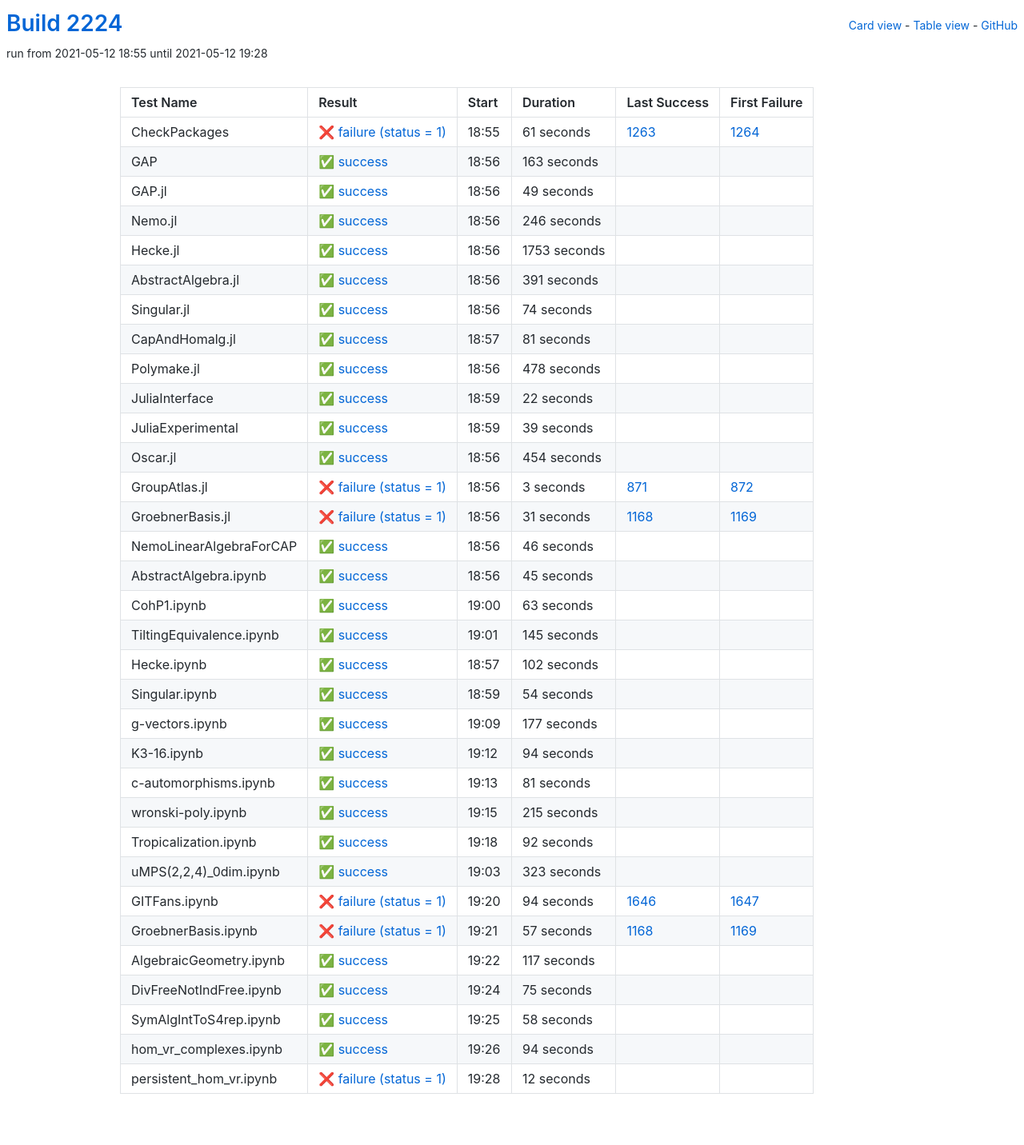
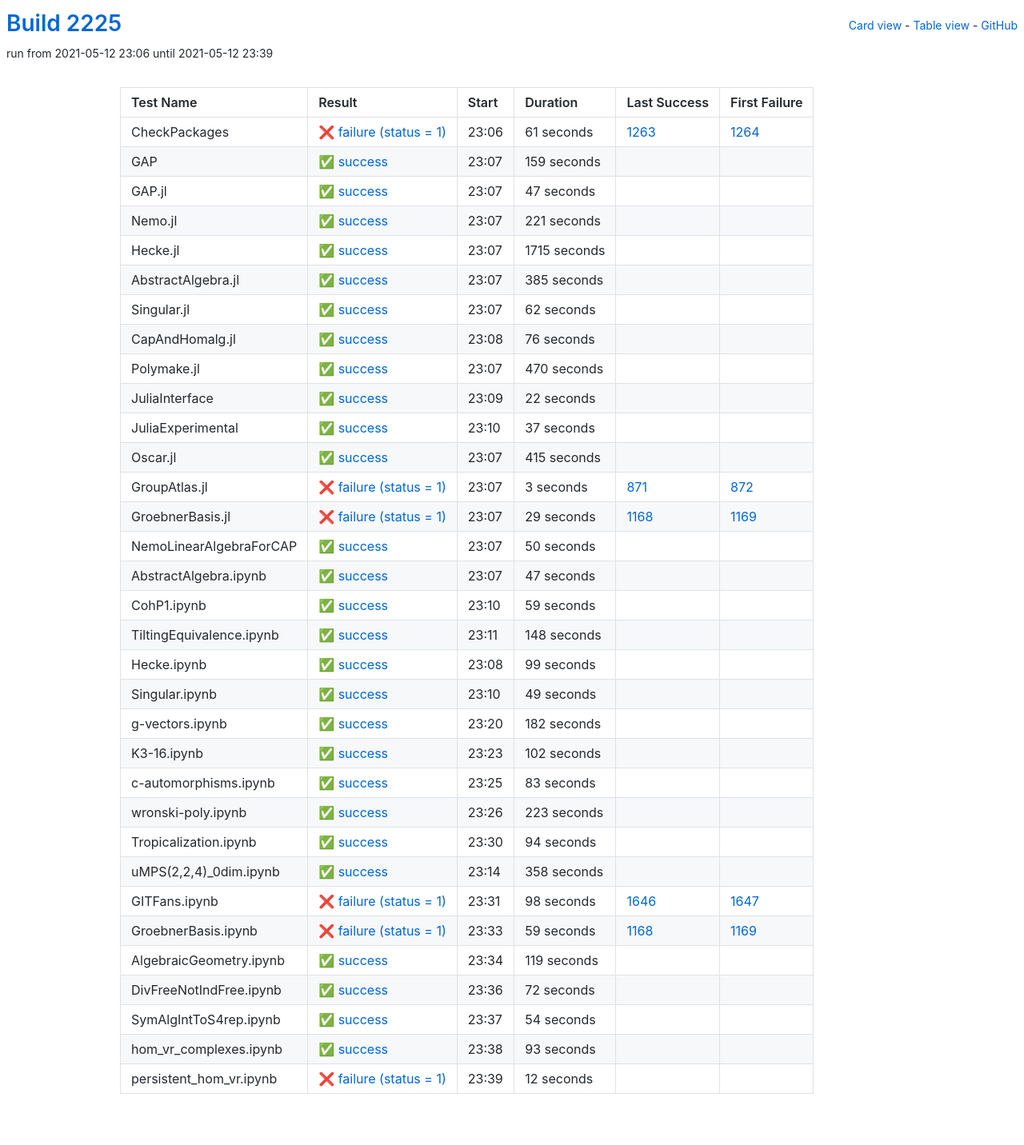
Before and after one commit to oscar-system/oscar-ci-status-stable, a Jekyll site: the page built from table.html, in a window 1280 px wide. Shown: the whole page at 80% size. Built offline with Jekyll 4.4.1, drawn with Linux system fonts in a browser that asks for light colours.

Commit message:
Build #2225

```diff
--- a/_data/ci.yml
+++ b/_data/ci.yml
@@ -1,6 +1,6 @@
 ---
-build: 2224
-build_url: https://oscarci.mathematik.uni-kl.de/job/oscar-stable/2224/
+build: 2225
+build_url: https://oscarci.mathematik.uni-kl.de/job/oscar-stable/2225/
 job: oscar-stable
 organization: oscar-system
 repo: oscar-ci-status-stable
@@ -8,8 +8,8 @@ repourl: https://github.com/oscar-system/oscar-ci-status-stable
 tests:
 - name: CheckPackages
   id: checkpackages
-  log: https://oscarci.mathematik.uni-kl.de/job/oscar-stable/2224/artifact/logs/build-2224/CheckPackages.log
-  start: 2021-05-12 18:55
+  log: https://oscarci.mathematik.uni-kl.de/job/oscar-stable/2225/artifact/logs/build-2225/CheckPackages.log
+  start: 2021-05-12 23:06
   success: false
   exitcode: 1
   status: failure
@@ -20,104 +20,104 @@ tests:
   first_failure_url: https://oscarci.mathematik.uni-kl.de/job/oscar-stable/1264/
 - name: GAP
   id: gap
-  log: https://oscarci.mathematik.uni-kl.de/job/oscar-stable/2224/artifact/logs/build-2224/GAP.log
-  start: 2021-05-12 18:56
+  log: https://oscarci.mathematik.uni-kl.de/job/oscar-stable/2225/artifact/logs/build-2225/GAP.log
+  start: 2021-05-12 23:07
   success: true
   exitcode: 0
   status: success
-  duration: 163
+  duration: 159
   last_success: false
   last_success_url:
   first_failure: false
   first_failure_url:
 - name: GAP.jl
   id: gap-jl
-  log: https://oscarci.mathematik.uni-kl.de/job/oscar-stable/2224/artifact/logs/build-2224/GAP.jl.log
-  start: 2021-05-12 18:56
+  log: https://oscarci.mathematik.uni-kl.de/job/oscar-stable/2225/artifact/logs/build-2225/GAP.jl.log
+  start: 2021-05-12 23:07
   success: true
   exitcode: 0
   status: success
-  duration: 49
+  duration: 47
   last_success: false
   last_success_url:
   first_failure: false
   first_failure_url:
 - name: Nemo.jl
   id: nemo-jl
-  log: https://oscarci.mathematik.uni-kl.de/job/oscar-stable/2224/artifact/logs/build-2224/Nemo.jl.log
-  start: 2021-05-12 18:56
+  log: https://oscarci.mathematik.uni-kl.de/job/oscar-stable/2225/artifact/logs/build-2225/Nemo.jl.log
+  start: 2021-05-12 23:07
   success: true
   exitcode: 0
   status: success
-  duration: 246
+  duration: 221
   last_success: false
   last_success_url:
   first_failure: false
   first_failure_url:
 - name: Hecke.jl
   id: hecke-jl
-  log: https://oscarci.mathematik.uni-kl.de/job/oscar-stable/2224/artifact/logs/build-2224/Hecke.jl.log
-  start: 2021-05-12 18:56
+  log: https://oscarci.mathematik.uni-kl.de/job/oscar-stable/2225/artifact/logs/build-2225/Hecke.jl.log
+  start: 2021-05-12 23:07
   success: true
   exitcode: 0
   status: success
-  duration: 1753
+  duration: 1715
   last_success: false
   last_success_url:
   first_failure: false
   first_failure_url:
 - name: AbstractAlgebra.jl
   id: abstractalgebra-jl
-  log: https://oscarci.mathematik.uni-kl.de/job/oscar-stable/2224/artifact/logs/build-2224/AbstractAlgebra.jl.log
-  start: 2021-05-12 18:56
+  log: https://oscarci.mathematik.uni-kl.de/job/oscar-stable/2225/artifact/logs/build-2225/AbstractAlgebra.jl.log
+  start: 2021-05-12 23:07
   success: true
   exitcode: 0
   status: success
-  duration: 391
+  duration: 385
   last_success: false
   last_success_url:
   first_failure: false
   first_failure_url:
 - name: Singular.jl
   id: singular-jl
-  log: https://oscarci.mathematik.uni-kl.de/job/oscar-stable/2224/artifact/logs/build-2224/Singular.jl.log
-  start: 2021-05-12 18:56
+  log: https://oscarci.mathematik.uni-kl.de/job/oscar-stable/2225/artifact/logs/build-2225/Singular.jl.log
+  start: 2021-05-12 23:07
   success: true
   exitcode: 0
   status: success
-  duration: 74
+  duration: 62
   last_success: false
   last_success_url:
   first_failure: false
   first_failure_url:
 - name: CapAndHomalg.jl
   id: capandhomalg-jl
-  log: https://oscarci.mathematik.uni-kl.de/job/oscar-stable/2224/artifact/logs/build-2224/CapAndHomalg.jl.log
-  start: 2021-05-12 18:57
+  log: https://oscarci.mathematik.uni-kl.de/job/oscar-stable/2225/artifact/logs/build-2225/CapAndHomalg.jl.log
+  start: 2021-05-12 23:08
   success: true
   exitcode: 0
   status: success
-  duration: 81
+  duration: 76
   last_success: false
   last_success_url:
   first_failure: false
   first_failure_url:
 - name: Polymake.jl
   id: polymake-jl
-  log: https://oscarci.mathematik.uni-kl.de/job/oscar-stable/2224/artifact/logs/build-2224/Polymake.jl.log
-  start: 2021-05-12 18:56
+  log: https://oscarci.mathematik.uni-kl.de/job/oscar-stable/2225/artifact/logs/build-2225/Polymake.jl.log
+  start: 2021-05-12 23:07
   success: true
   exitcode: 0
   status: success
-  duration: 478
+  duration: 470
   last_success: false
   last_success_url:
   first_failure: false
   first_failure_url:
 - name: JuliaInterface
   id: juliainterface
-  log: https://oscarci.mathematik.uni-kl.de/job/oscar-stable/2224/artifact/logs/build-2224/JuliaInterface.log
-  start: 2021-05-12 18:59
+  log: https://oscarci.mathematik.uni-kl.de/job/oscar-stable/2225/artifact/logs/build-2225/JuliaInterface.log
+  start: 2021-05-12 23:09
   success: true
   exitcode: 0
   status: success
@@ -128,32 +128,32 @@ tests:
   first_failure_url:
 - name: JuliaExperimental
   id: juliaexperimental
-  log: https://oscarci.mathematik.uni-kl.de/job/oscar-stable/2224/artifact/logs/build-2224/JuliaExperimental.log
-  start: 2021-05-12 18:59
+  log: https://oscarci.mathematik.uni-kl.de/job/oscar-stable/2225/artifact/logs/build-2225/JuliaExperimental.log
+  start: 2021-05-12 23:10
   success: true
   exitcode: 0
   status: success
-  duration: 39
+  duration: 37
   last_success: false
   last_success_url:
   first_failure: false
   first_failure_url:
 - name: Oscar.jl
   id: oscar-jl
-  log: https://oscarci.mathematik.uni-kl.de/job/oscar-stable/2224/artifact/logs/build-2224/Oscar.jl.log
-  start: 2021-05-12 18:56
+  log: https://oscarci.mathematik.uni-kl.de/job/oscar-stable/2225/artifact/logs/build-2225/Oscar.jl.log
+  start: 2021-05-12 23:07
   success: true
   exitcode: 0
   status: success
-  duration: 454
+  duration: 415
   last_success: false
   last_success_url:
   first_failure: false
   first_failure_url:
 - name: GroupAtlas.jl
   id: groupatlas-jl
-  log: https://oscarci.mathematik.uni-kl.de/job/oscar-stable/2224/artifact/logs/build-2224/GroupAtlas.jl.log
-  start: 2021-05-12 18:56
+  log: https://oscarci.mathematik.uni-kl.de/job/oscar-stable/2225/artifact/logs/build-2225/GroupAtlas.jl.log
+  start: 2021-05-12 23:07
   success: false
   exitcode: 1
   status: failure
@@ -164,68 +164,104 @@ tests:
   first_failure_url: https://oscarci.mathematik.uni-kl.de/job/oscar-stable/872/
 - name: GroebnerBasis.jl
   id: groebnerbasis-jl
-  log: https://oscarci.mathematik.uni-kl.de/job/oscar-stable/2224/artifact/logs/build-2224/GroebnerBasis.jl.log
-  start: 2021-05-12 18:56
+  log: https://oscarci.mathematik.uni-kl.de/job/oscar-stable/2225/artifact/logs/build-2225/GroebnerBasis.jl.log
+  start: 2021-05-12 23:07
   success: false
   exitcode: 1
   status: failure
-  duration: 31
+  duration: 29
   last_success: 1168
   last_success_url: https://oscarci.mathematik.uni-kl.de/job/oscar-stable/1168/
   first_failure: 1169
   first_failure_url: https://oscarci.mathematik.uni-kl.de/job/oscar-stable/1169/
 - name: NemoLinearAlgebraForCAP
   id: nemolinearalgebraforcap
-  log: https://oscarci.mathematik.uni-kl.de/job/oscar-stable/2224/artifact/logs/build-2224/NemoLinearAlgebraForCAP.log
-  start: 2021-05-12 18:56
+  log: https://oscarci.mathematik.uni-kl.de/job/oscar-stable/2225/artifact/logs/build-2225/NemoLinearAlgebraForCAP.log
+  start: 2021-05-12 23:07
   success: true
   exitcode: 0
   status: success
-  duration: 46
+  duration: 50
   last_success: false
   last_success_url:
   first_failure: false
   first_failure_url:
 - name: AbstractAlgebra.ipynb
   id: abstractalgebra-ipynb
-  log: https://oscarci.mathematik.uni-kl.de/job/oscar-stable/2224/artifact/logs/build-2224/AbstractAlgebra.ipynb.log
-  start: 2021-05-12 18:56
+  log: https://oscarci.mathematik.uni-kl.de/job/oscar-stable/2225/artifact/logs/build-2225/AbstractAlgebra.ipynb.log
+  start: 2021-05-12 23:07
   success: true
   exitcode: 0
   status: success
-  duration: 45
+  duration: 47
   last_success: false
   last_success_url:
   first_failure: false
   first_failure_url:
 - name: CohP1.ipynb
   id: cohp1-ipynb
-  log: https://oscarci.mathematik.uni-kl.de/job/oscar-stable/2224/artifact/logs/build-2224/CohP1.ipynb.log
-  start: 2021-05-12 19:00
+  log: https://oscarci.mathematik.uni-kl.de/job/oscar-stable/2225/artifact/logs/build-2225/CohP1.ipynb.log
+  start: 2021-05-12 23:10
   success: true
   exitcode: 0
   status: success
-  duration: 63
+  duration: 59
   last_success: false
   last_success_url:
   first_failure: false
   first_failure_url:
 - name: TiltingEquivalence.ipynb
   id: tiltingequivalence-ipynb
-  log: https://oscarci.mathematik.uni-kl.de/job/oscar-stable/2224/artifact/logs/build-2224/TiltingEquivalence.ipynb.log
-  start: 2021-05-12 19:01
+  log: https://oscarci.mathematik.uni-kl.de/job/oscar-stable/2225/artifact/logs/build-2225/TiltingEquivalence.ipynb.log
+  start: 2021-05-12 23:11
   success: true
   exitcode: 0
   status: success
-  duration: 145
+  duration: 148
   last_success: false
   last_success_url:
   first_failure: false
   first_failure_url:
 - name: Hecke.ipynb
   id: hecke-ipynb
-  log: https://oscarci.mathematik.uni-kl.de/job/oscar-stable/2224/artifact/logs/build-2224/Hecke.ipynb.log
-  start: 2021-05-12 18:57
+  log: https://oscarci.mathematik.uni-kl.de/job/oscar-stable/2225/artifact/logs/build-2225/Hecke.ipynb.log
+  start: 2021-05-12 23:08
+  success: true
+  exitcode: 0
+  status: success
+  duration: 99
+  last_success: false
+  last_success_url:
+  first_failure: false
+  first_failure_url:
+- name: Singular.ipynb
+  id: singular-ipynb
+  log: https://oscarci.mathematik.uni-kl.de/job/oscar-stable/2225/artifact/logs/build-2225/Singular.ipynb.log
+  start: 2021-05-12 23:10
+  success: true
+  exitcode: 0
+  status: success
+  duration: 49
+  last_success: false
+  last_success_url:
+  first_failure: false
+  first_failure_url:
+- name: g-vectors.ipynb
+  id: g-vectors-ipynb
+  log: https://oscarci.mathematik.uni-kl.de/job/oscar-stable/2225/artifact/logs/build-2225/g-vectors.ipynb.log
+  start: 2021-05-12 23:20
+  success: true
+  exitcode: 0
+  status: success
+  duration: 182
+  last_success: false
+  last_success_url:
+  first_failure: false
+  first_failure_url:
+- name: K3-16.ipynb
+  id: k3-16-ipynb
+  log: https://oscarci.mathematik.uni-kl.de/job/oscar-stable/2225/artifact/logs/build-2225/K3-16.ipynb.log
+  start: 2021-05-12 23:23
   success: true
   exitcode: 0
   status: success
@@ -234,10 +270,106 @@ tests:
   last_success_url:
   first_failure: false
   first_failure_url:
-- name: Singular.ipynb
-  id: singular-ipynb
-  log: https://oscarci.mathematik.uni-kl.de/job/oscar-stable/2224/artifact/logs/build-2224/Singular.ipynb.log
-  start: 2021-05-12 18:59
+- name: c-automorphisms.ipynb
+  id: c-automorphisms-ipynb
+  log: https://oscarci.mathematik.uni-kl.de/job/oscar-stable/2225/artifact/logs/build-2225/c-automorphisms.ipynb.log
+  start: 2021-05-12 23:25
+  success: true
+  exitcode: 0
+  status: success
+  duration: 83
+  last_success: false
+  last_success_url:
+  first_failure: false
+  first_failure_url:
+- name: wronski-poly.ipynb
+  id: wronski-poly-ipynb
+  log: https://oscarci.mathematik.uni-kl.de/job/oscar-stable/2225/artifact/logs/build-2225/wronski-poly.ipynb.log
+  start: 2021-05-12 23:26
+  success: true
+  exitcode: 0
+  status: success
+  duration: 223
+  last_success: false
+  last_success_url:
+  first_failure: false
+  first_failure_url:
+- name: Tropicalization.ipynb
+  id: tropicalization-ipynb
+  log: https://oscarci.mathematik.uni-kl.de/job/oscar-stable/2225/artifact/logs/build-2225/Tropicalization.ipynb.log
+  start: 2021-05-12 23:30
+  success: true
+  exitcode: 0
+  status: success
+  duration: 94
+  last_success: false
+  last_success_url:
+  first_failure: false
+  first_failure_url:
+- name: uMPS(2,2,4)_0dim.ipynb
+  id: umps-2-2-4-0dim-ipynb
+  log: https://oscarci.mathematik.uni-kl.de/job/oscar-stable/2225/artifact/logs/build-2225/uMPS-2-2-4-_0dim.ipynb.log
+  start: 2021-05-12 23:14
+  success: true
+  exitcode: 0
+  status: success
+  duration: 358
+  last_success: false
+  last_success_url:
+  first_failure: false
+  first_failure_url:
+- name: GITFans.ipynb
+  id: gitfans-ipynb
+  log: https://oscarci.mathematik.uni-kl.de/job/oscar-stable/2225/artifact/logs/build-2225/GITFans.ipynb.log
+  start: 2021-05-12 23:31
+  success: false
+  exitcode: 1
+  status: failure
+  duration: 98
+  last_success: 1646
+  last_success_url: https://oscarci.mathematik.uni-kl.de/job/oscar-stable/1646/
+  first_failure: 1647
+  first_failure_url: https://oscarci.mathematik.uni-kl.de/job/oscar-stable/1647/
+- name: GroebnerBasis.ipynb
+  id: groebnerbasis-ipynb
+  log: https://oscarci.mathematik.uni-kl.de/job/oscar-stable/2225/artifact/logs/build-2225/GroebnerBasis.ipynb.log
+  start: 2021-05-12 23:33
+  success: false
+  exitcode: 1
+  status: failure
+  duration: 59
+  last_success: 1168
+  last_success_url: https://oscarci.mathematik.uni-kl.de/job/oscar-stable/1168/
+  first_failure: 1169
+  first_failure_url: https://oscarci.mathematik.uni-kl.de/job/oscar-stable/1169/
+- name: AlgebraicGeometry.ipynb
+  id: algebraicgeometry-ipynb
+  log: https://oscarci.mathematik.uni-kl.de/job/oscar-stable/2225/artifact/logs/build-2225/AlgebraicGeometry.ipynb.log
+  start: 2021-05-12 23:34
+  success: true
+  exitcode: 0
+  status: success
+  duration: 119
+  last_success: false
+  last_success_url:
+  first_failure: false
+  first_failure_url:
+- name: DivFreeNotIndFree.ipynb
+  id: divfreenotindfree-ipynb
+  log: https://oscarci.mathematik.uni-kl.de/job/oscar-stable/2225/artifact/logs/build-2225/DivFreeNotIndFree.ipynb.log
+  start: 2021-05-12 23:36
+  success: true
+  exitcode: 0
+  status: success
+  duration: 72
+  last_success: false
+  last_success_url:
+  first_failure: false
+  first_failure_url:
+- name: SymAlgIntToS4rep.ipynb
+  id: symalginttos4rep-ipynb
+  log: https://oscarci.mathematik.uni-kl.de/job/oscar-stable/2225/artifact/logs/build-2225/SymAlgIntToS4rep.ipynb.log
+  start: 2021-05-12 23:37
   success: true
   exitcode: 0
   status: success
@@ -246,154 +378,22 @@ tests:
   last_success_url:
   first_failure: false
   first_failure_url:
-- name: g-vectors.ipynb
-  id: g-vectors-ipynb
-  log: https://oscarci.mathematik.uni-kl.de/job/oscar-stable/2224/artifact/logs/build-2224/g-vectors.ipynb.log
-  start: 2021-05-12 19:09
+- name: hom_vr_complexes.ipynb
+  id: hom-vr-complexes-ipynb
+  log: https://oscarci.mathematik.uni-kl.de/job/oscar-stable/2225/artifact/logs/build-2225/hom_vr_complexes.ipynb.log
+  start: 2021-05-12 23:38
   success: true
   exitcode: 0
   status: success
-  duration: 177
-  last_success: false
-  last_success_url:
-  first_failure: false
-  first_failure_url:
-- name: K3-16.ipynb
-  id: k3-16-ipynb
-  log: https://oscarci.mathematik.uni-kl.de/job/oscar-stable/2224/artifact/logs/build-2224/K3-16.ipynb.log
-  start: 2021-05-12 19:12
-  success: true
-  exitcode: 0
-  status: success
-  duration: 94
-  last_success: false
-  last_success_url:
-  first_failure: false
-  first_failure_url:
-- name: c-automorphisms.ipynb
-  id: c-automorphisms-ipynb
-  log: https://oscarci.mathematik.uni-kl.de/job/oscar-stable/2224/artifact/logs/build-2224/c-automorphisms.ipynb.log
-  start: 2021-05-12 19:13
-  success: true
-  exitcode: 0
-  status: success
-  duration: 81
-  last_success: false
-  last_success_url:
-  first_failure: false
-  first_failure_url:
-- name: wronski-poly.ipynb
-  id: wronski-poly-ipynb
-  log: https://oscarci.mathematik.uni-kl.de/job/oscar-stable/2224/artifact/logs/build-2224/wronski-poly.ipynb.log
-  start: 2021-05-12 19:15
-  success: true
-  exitcode: 0
-  status: success
-  duration: 215
-  last_success: false
-  last_success_url:
-  first_failure: false
-  first_failure_url:
-- name: Tropicalization.ipynb
-  id: tropicalization-ipynb
-  log: https://oscarci.mathematik.uni-kl.de/job/oscar-stable/2224/artifact/logs/build-2224/Tropicalization.ipynb.log
-  start: 2021-05-12 19:18
-  success: true
-  exitcode: 0
-  status: success
-  duration: 92
-  last_success: false
-  last_success_url:
-  first_failure: false
-  first_failure_url:
-- name: uMPS(2,2,4)_0dim.ipynb
-  id: umps-2-2-4-0dim-ipynb
-  log: https://oscarci.mathematik.uni-kl.de/job/oscar-stable/2224/artifact/logs/build-2224/uMPS-2-2-4-_0dim.ipynb.log
-  start: 2021-05-12 19:03
-  success: true
-  exitcode: 0
-  status: success
-  duration: 323
-  last_success: false
-  last_success_url:
-  first_failure: false
-  first_failure_url:
-- name: GITFans.ipynb
-  id: gitfans-ipynb
-  log: https://oscarci.mathematik.uni-kl.de/job/oscar-stable/2224/artifact/logs/build-2224/GITFans.ipynb.log
-  start: 2021-05-12 19:20
-  success: false
-  exitcode: 1
-  status: failure
-  duration: 94
-  last_success: 1646
-  last_success_url: https://oscarci.mathematik.uni-kl.de/job/oscar-stable/1646/
-  first_failure: 1647
-  first_failure_url: https://oscarci.mathematik.uni-kl.de/job/oscar-stable/1647/
-- name: GroebnerBasis.ipynb
-  id: groebnerbasis-ipynb
-  log: https://oscarci.mathematik.uni-kl.de/job/oscar-stable/2224/artifact/logs/build-2224/GroebnerBasis.ipynb.log
-  start: 2021-05-12 19:21
-  success: false
-  exitcode: 1
-  status: failure
-  duration: 57
-  last_success: 1168
-  last_success_url: https://oscarci.mathematik.uni-kl.de/job/oscar-stable/1168/
-  first_failure: 1169
-  first_failure_url: https://oscarci.mathematik.uni-kl.de/job/oscar-stable/1169/
-- name: AlgebraicGeometry.ipynb
-  id: algebraicgeometry-ipynb
-  log: https://oscarci.mathematik.uni-kl.de/job/oscar-stable/2224/artifact/logs/build-2224/AlgebraicGeometry.ipynb.log
-  start: 2021-05-12 19:22
-  success: true
-  exitcode: 0
-  status: success
-  duration: 117
-  last_success: false
-  last_success_url:
-  first_failure: false
-  first_failure_url:
-- name: DivFreeNotIndFree.ipynb
-  id: divfreenotindfree-ipynb
-  log: https://oscarci.mathematik.uni-kl.de/job/oscar-stable/2224/artifact/logs/build-2224/DivFreeNotIndFree.ipynb.log
-  start: 2021-05-12 19:24
-  success: true
-  exitcode: 0
-  status: success
-  duration: 75
-  last_success: false
-  last_success_url:
-  first_failure: false
-  first_failure_url:
-- name: SymAlgIntToS4rep.ipynb
-  id: symalginttos4rep-ipynb
-  log: https://oscarci.mathematik.uni-kl.de/job/oscar-stable/2224/artifact/logs/build-2224/SymAlgIntToS4rep.ipynb.log
-  start: 2021-05-12 19:25
-  success: true
-  exitcode: 0
-  status: success
-  duration: 58
-  last_success: false
-  last_success_url:
-  first_failure: false
-  first_failure_url:
-- name: hom_vr_complexes.ipynb
-  id: hom-vr-complexes-ipynb
-  log: https://oscarci.mathematik.uni-kl.de/job/oscar-stable/2224/artifact/logs/build-2224/hom_vr_complexes.ipynb.log
-  start: 2021-05-12 19:26
-  success: true
-  exitcode: 0
-  status: success
-  duration: 94
+  duration: 93
   last_success: false
   last_success_url:
   first_failure: false
   first_failure_url:
 - name: persistent_hom_vr.ipynb
   id: persistent-hom-vr-ipynb
-  log: https://oscarci.mathematik.uni-kl.de/job/oscar-stable/2224/artifact/logs/build-2224/persistent_hom_vr.ipynb.log
-  start: 2021-05-12 19:28
+  log: https://oscarci.mathematik.uni-kl.de/job/oscar-stable/2225/artifact/logs/build-2225/persistent_hom_vr.ipynb.log
+  start: 2021-05-12 23:39
   success: false
   exitcode: 1
   status: failure
```
Also changed, not shown: README.md.
